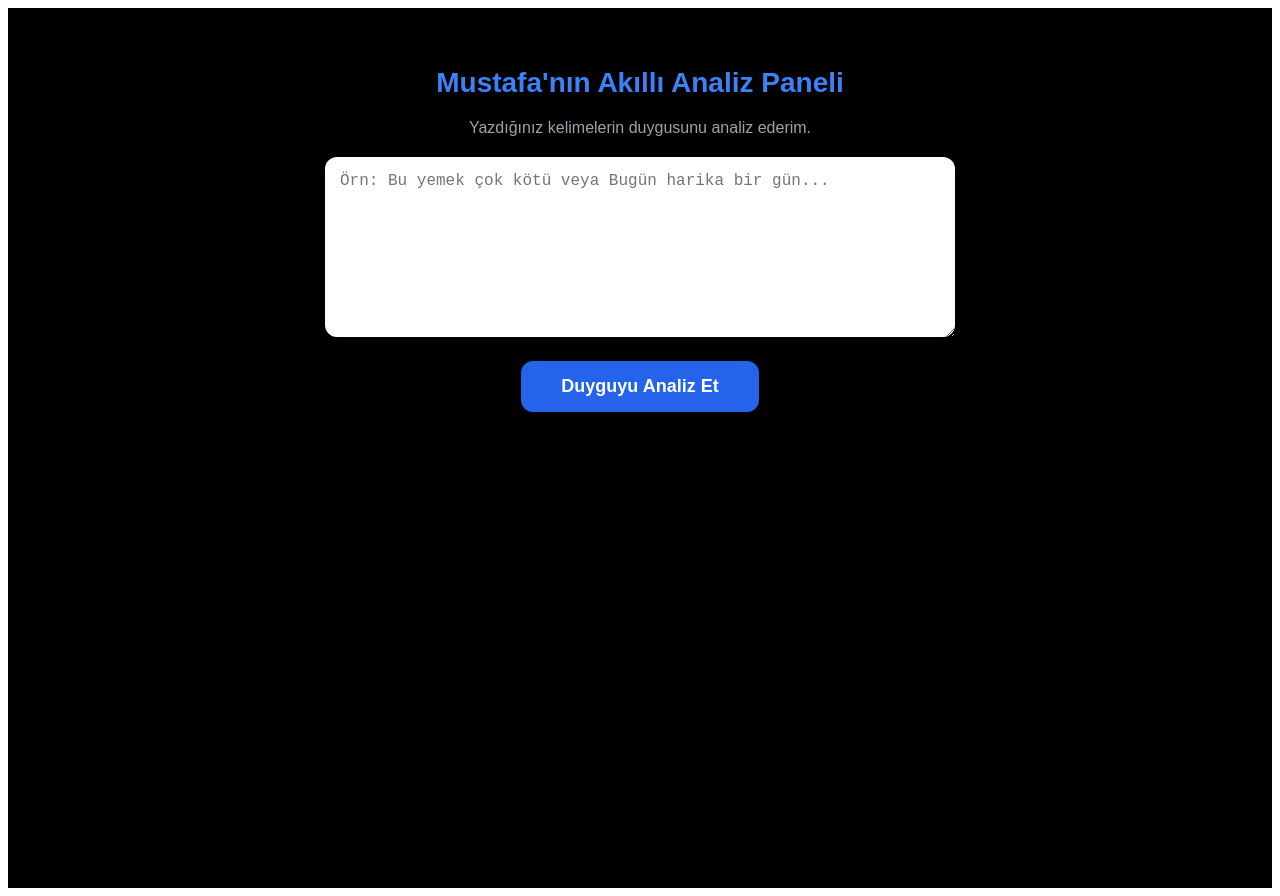
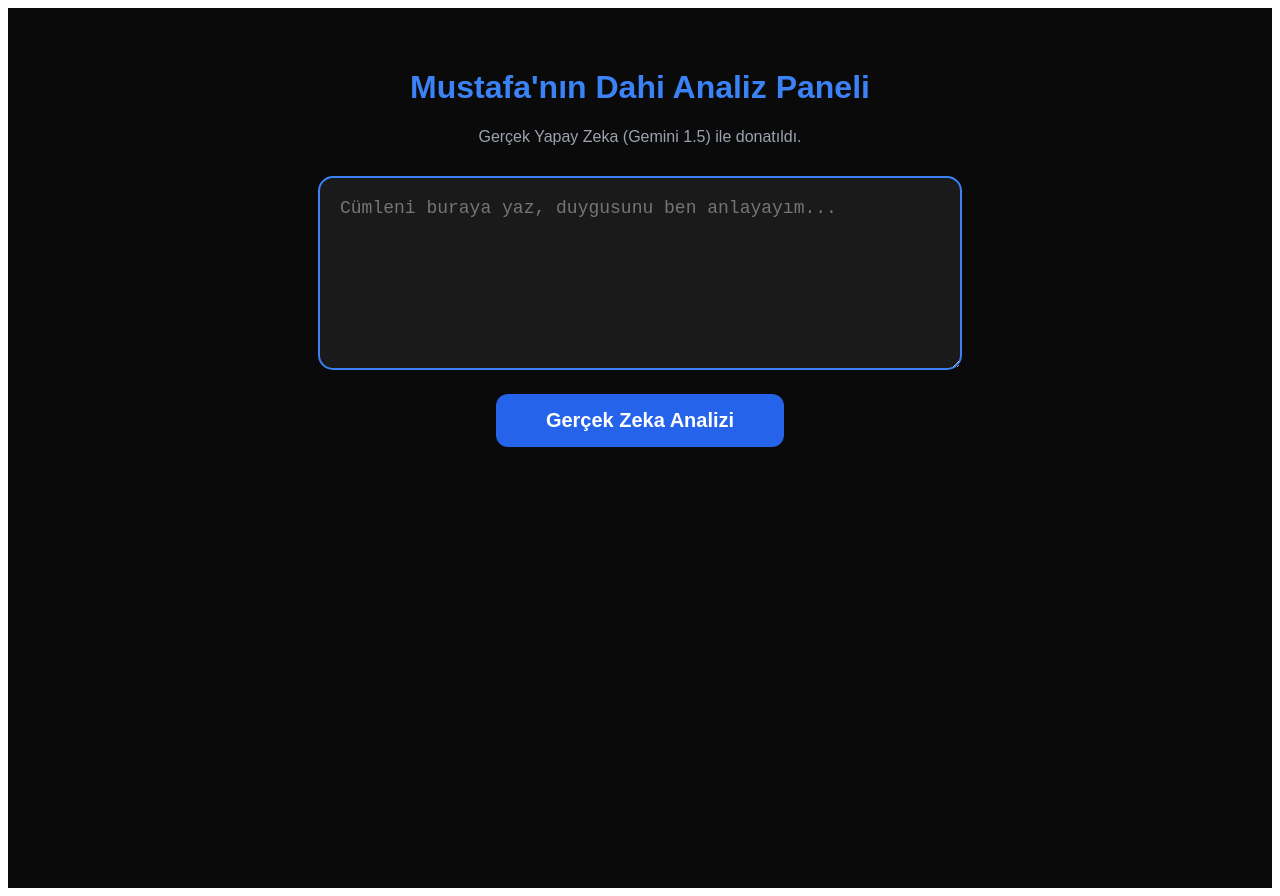
Before and after one commit to mustafaerentulunay2-arch/yapay-zeka-beyin, a Next.js app: page / in a window 1280 px wide. Built offline with nearby package versions, Linux system fonts and the light colour scheme.

Commit message:
Rename component and update UI elements

```diff
--- a/app/page.tsx
+++ b/app/page.tsx
@@ -2,59 +2,69 @@
 
 import React, { useState } from 'react';
 
-export default function AkilliAnalizPaneli() {
+export default function MustafaZekaPaneli() {
   const [metin, setMetin] = useState('');
   const [sonuc, setSonuc] = useState<string | null>(null);
+  const [yukleniyor, setYukleniyor] = useState(false);
 
-  const analizEt = () => {
+  // NOT: Eğer gerçek bir Gemini anahtarın yoksa şimdilik burayı boş bırakabilirsin.
+  // Ama gerçek zeka istiyorsan tırnak içine o uzun kodu yapıştır.
+  const ANAHTAR = "BURAYA_ANAHTARI_YAPISTIR";
+
+  const analizEt = async () => {
     if (!metin) return alert("Lütfen bir metin girin!");
+    setYukleniyor(true);
+    setSonuc(null);
 
-    // BURASI ARTIK AKILLI: Kelimeleri kontrol ediyor
-    const kucukMetin = metin.toLowerCase();
-    const olumsuzKelimeler = ['kötü', 'berbat', 'hayır', 'olmaz', 'mutsuz', 'nefret', 'çirkin', 'başarısız'];
-    const olumluKelimeler = ['iyi', 'güzel', 'evet', 'harika', 'mutlu', 'seviyorum', 'başarılı', 'muazzam'];
+    try {
+      // Bu kod direkt Google'ın en hızlı yapay zekasına bağlanır
+      const response = await fetch(`https://generativelanguage.googleapis.com/v1beta/models/gemini-1.5-flash:generateContent?key=${ANAHTAR}`, {
+        method: 'POST',
+        headers: { 'Content-Type': 'application/json' },
+        body: JSON.stringify({
+          contents: [{ parts: [{ text: `Bu metnin duygusunu analiz et ve sadece 'Olumlu', 'Olumsuz' veya 'Nötr' yaz. Yanına bir de emoji ekle: ${metin}` }] }]
+        })
+      });
 
-    let analizSonucu = "Nötr (Duygu anlaşılamadı)";
+      const data = await response.json();
 
-    // Olumsuzluk kontrolü
-    if (olumsuzKelimeler.some(kelime => kucukMetin.includes(kelime))) {
-      analizSonucu = "Olumsuz 🔴";
+      // Yapay zekadan gelen cevabı ekrana yazar
+      if (data.candidates && data.candidates[0].content.parts[0].text) {
+        setSonuc(data.candidates[0].content.parts[0].text);
+      } else {
+        setSonuc("Anahtar hatası veya kota doldu!");
+      }
+    } catch (hata) {
+      setSonuc("Bağlantı hatası: Lütfen anahtarını kontrol et!");
+    } finally {
+      setYukleniyor(false);
     }
-    // Olumluluk kontrolü
-    else if (olumluKelimeler.some(kelime => kucukMetin.includes(kelime))) {
-      analizSonucu = "Olumlu 🟢";
-    }
-
-    setSonuc(analizSonucu);
   };
 
   return (
-    <div style={{ backgroundColor: 'black', color: 'white', height: '100vh', padding: '40px', textAlign: 'center', fontFamily: 'sans-serif' }}>
-      <h1 style={{ fontSize: '28px', marginBottom: '20px', color: '#3b82f6' }}>Mustafa'nın Akıllı Analiz Paneli</h1>
-      <p style={{ marginBottom: '20px', color: '#9ca3af' }}>Yazdığınız kelimelerin duygusunu analiz ederim.</p>
+    <div style={{ backgroundColor: '#0a0a0a', color: 'white', minHeight: '100vh', padding: '40px', textAlign: 'center', fontFamily: 'sans-serif' }}>
+      <h1 style={{ color: '#3b82f6', fontSize: '32px', fontWeight: 'bold' }}>Mustafa'nın Dahi Analiz Paneli</h1>
+      <p style={{ color: '#9ca3af', marginBottom: '30px' }}>Gerçek Yapay Zeka (Gemini 1.5) ile donatıldı.</p>
 
       <textarea
         value={metin}
         onChange={(e) => setMetin(e.target.value)}
-        placeholder="Örn: Bu yemek çok kötü veya Bugün harika bir gün..."
-        style={{ width: '100%', maxWidth: '600px', height: '150px', padding: '15px', color: 'black', borderRadius: '12px', fontSize: '16px', border: 'none' }}
+        placeholder="Cümleni buraya yaz, duygusunu ben anlayayım..."
+        style={{ width: '100%', maxWidth: '600px', height: '150px', padding: '20px', borderRadius: '15px', fontSize: '18px', border: '2px solid #3b82f6', backgroundColor: '#1a1a1a', color: 'white', outline: 'none' }}
       />
-
       <br />
-
       <button
         onClick={analizEt}
-        style={{ marginTop: '20px', padding: '15px 40px', backgroundColor: '#2563eb', color: 'white', border: 'none', borderRadius: '12px', cursor: 'pointer', fontWeight: 'bold', fontSize: '18px', transition: '0.3s' }}
+        disabled={yukleniyor}
+        style={{ marginTop: '20px', padding: '15px 50px', backgroundColor: yukleniyor ? '#4b5563' : '#2563eb', color: 'white', border: 'none', borderRadius: '12px', cursor: 'pointer', fontWeight: 'bold', fontSize: '20px', transition: '0.3s' }}
       >
-        Duyguyu Analiz Et
+        {yukleniyor ? 'Düşünüyor...' : 'Gerçek Zeka Analizi'}
       </button>
 
       {sonuc && (
-        <div style={{ marginTop: '40px', padding: '25px', border: '2px solid #3b82f6', borderRadius: '15px', backgroundColor: '#111827', display: 'inline-block', minWidth: '300px' }}>
-          <h2 style={{ margin: '0', fontSize: '20px' }}>Analiz Sonucu:</h2>
-          <p style={{ fontSize: '24px', fontWeight: 'bold', marginTop: '10px', color: sonuc.includes('Olumlu') ? '#10b981' : (sonuc.includes('Olumsuz') ? '#ef4444' : '#f59e0b') }}>
-            {sonuc}
-          </p>
+        <div style={{ marginTop: '40px', padding: '30px', border: '3px solid #2563eb', borderRadius: '20px', backgroundColor: '#111827', display: 'inline-block', minWidth: '350px' }}>
+          <h2 style={{ margin: '0 0 10px 0', fontSize: '18px', color: '#9ca3af', textTransform: 'uppercase' }}>Analiz Sonucu:</h2>
+          <p style={{ fontSize: '36px', fontWeight: 'bold', margin: '0', color: '#ffffff' }}>{sonuc}</p>
         </div>
       )}
     </div>
```
